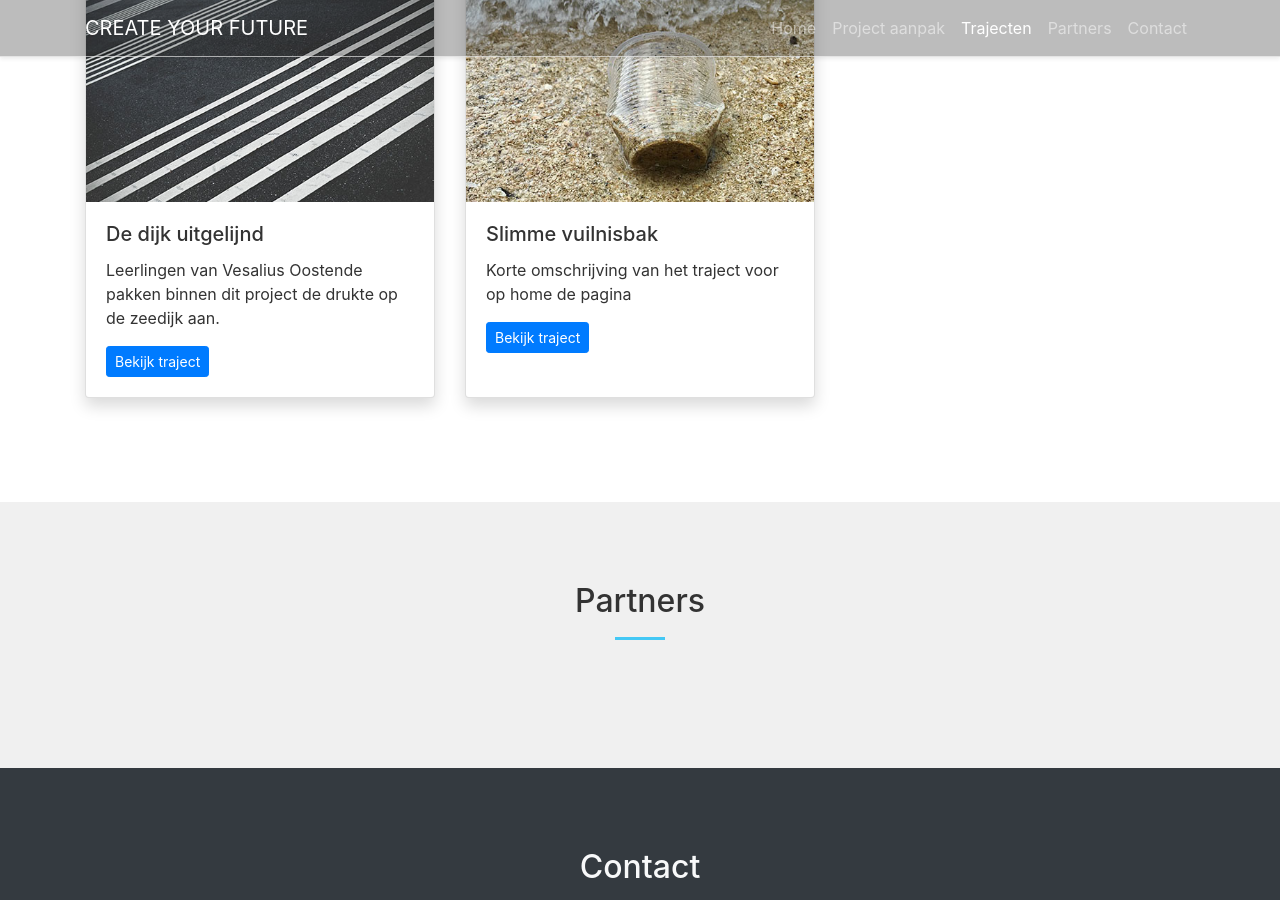
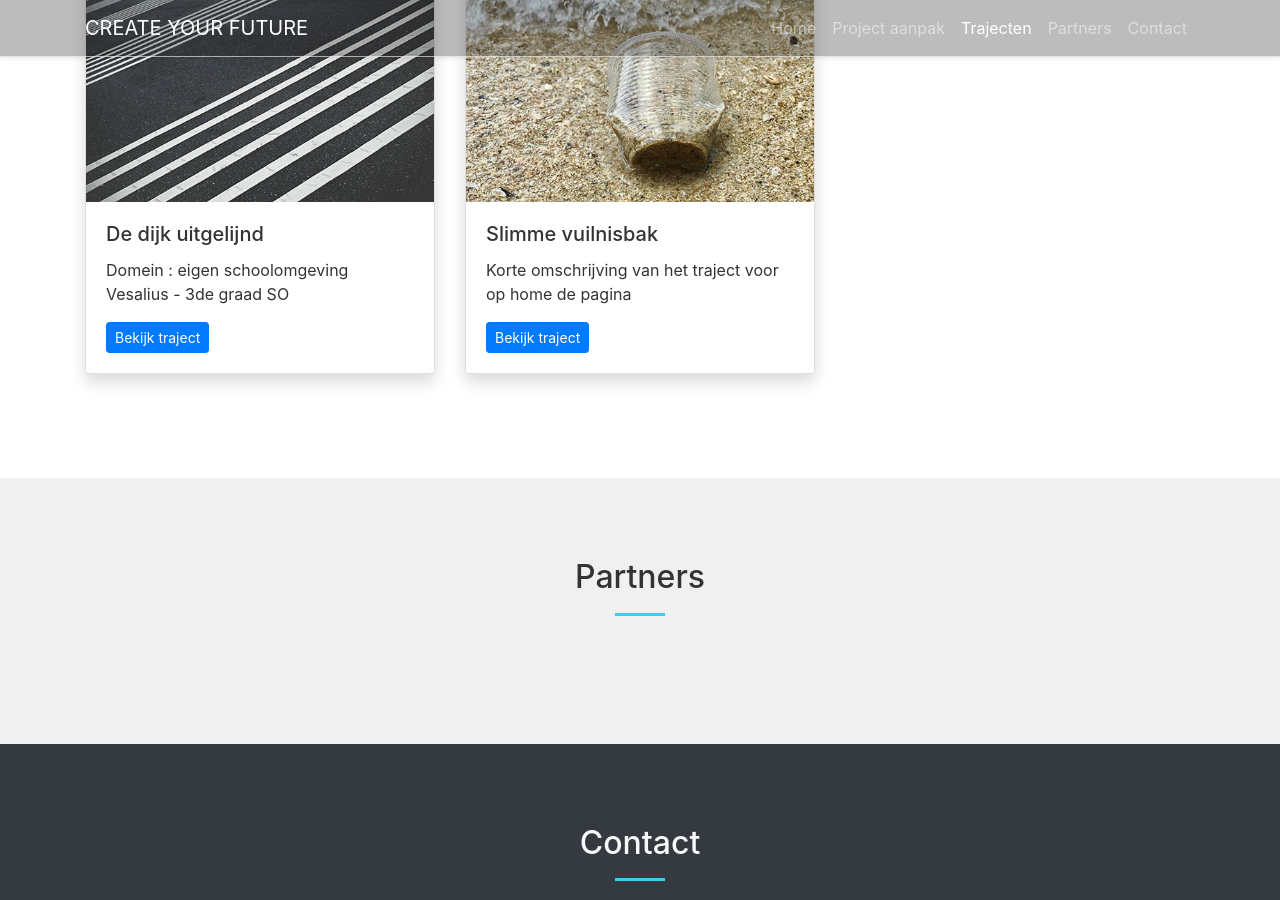
Before and after one commit to huysentruitw/create-your-future-website, a Jekyll site: the page built from docs/index.html, in a window 1280 px wide and 900 px high, scrolled down 1482 px. Built offline with Jekyll 4.4.1, drawn with Linux system fonts in a browser that asks for light colours.

Commit message:
add lijnen op de dijk

```diff
--- a/docs/_trajecten/lijnen-op-de-dijk.html
+++ b/docs/_trajecten/lijnen-op-de-dijk.html
@@ -2,7 +2,8 @@
 name: De dijk uitgelijnd
 layout: default
 tile: traject-lijnen-dijk-tile.jpg
-summary: Leerlingen van Vesalius Oostende pakken binnen dit project de drukte op de zeedijk aan.
+summary: "Domein\ : eigen schoolomgeving  <br>
+Vesalius - 3de graad SO"
 navigation:
   - title: Terug
     url: javascript:history.back()
```
Also changed, not shown: other parts of docs/_trajecten/lijnen-op-de-dijk.html (+0 -1 lines).
